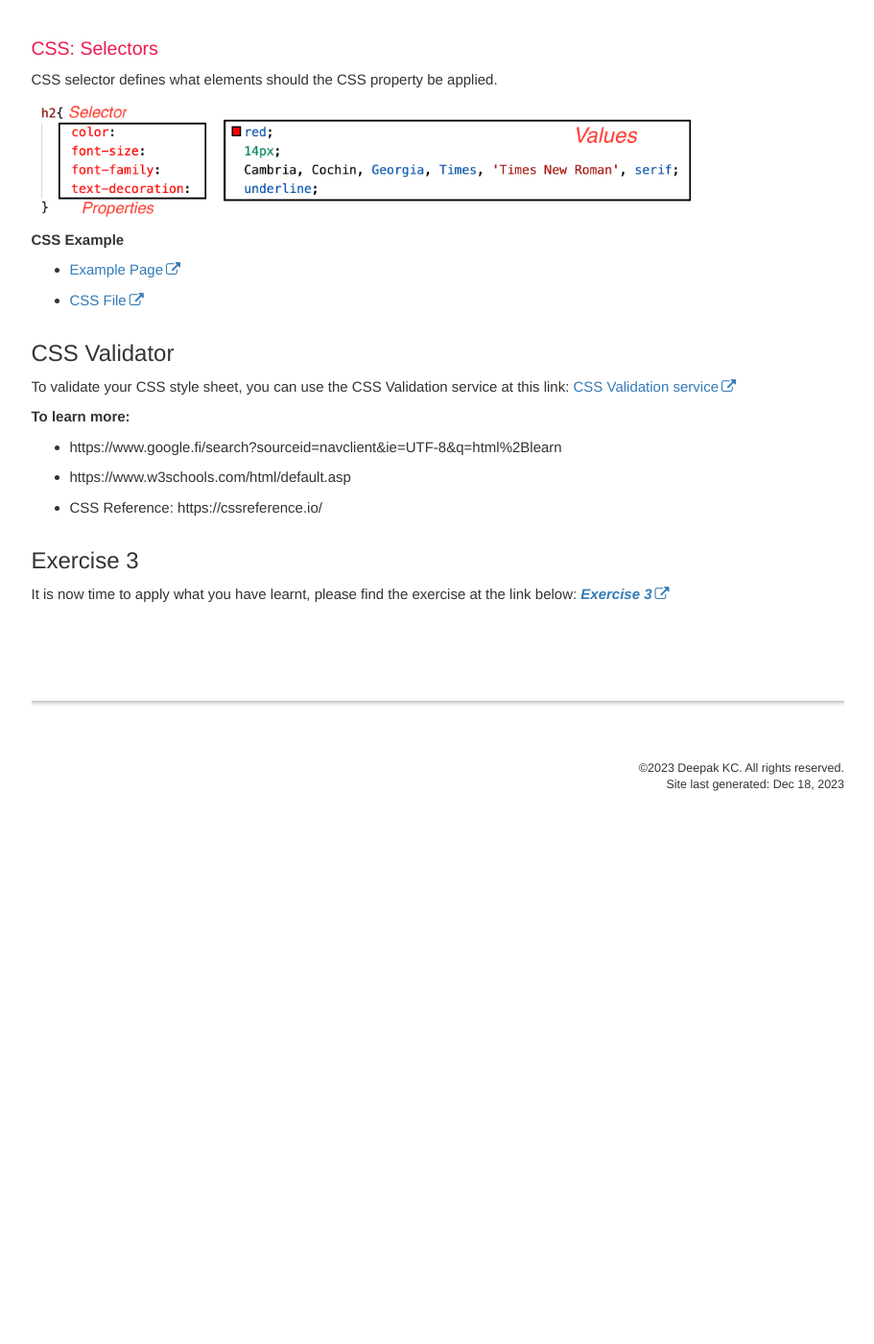
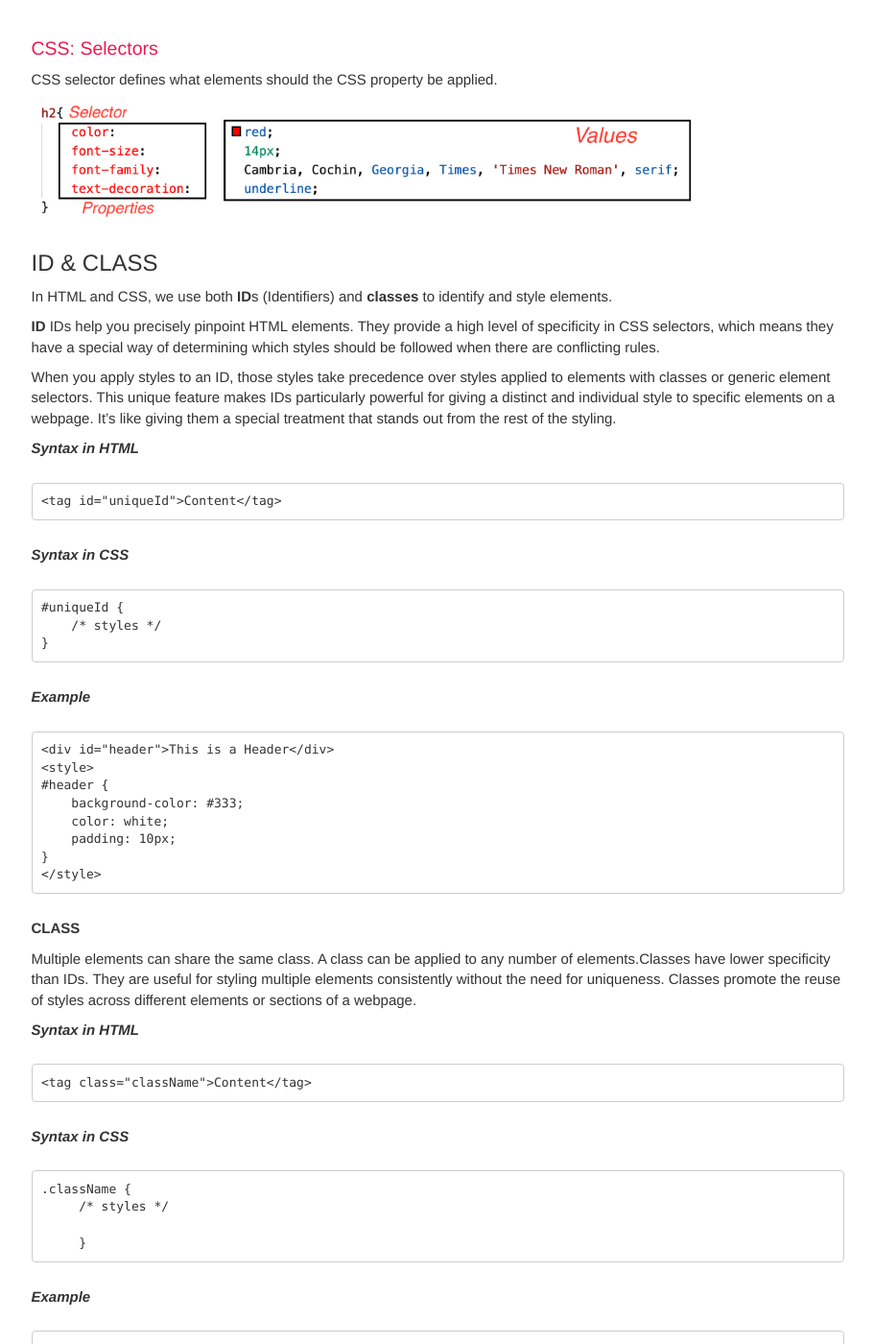
Before and after one commit to dipaish/www23, a Jekyll site: the page built from css.md, in a window 1280 px wide and 1400 px high, scrolled down 1218 px. Shown: the whole window at 96% size, without its empty margins (330-1241 px from the left). Built offline with Jekyll 4.4.1, drawn with Linux system fonts in a browser that asks for light colours; our own code applies the rules of GitHub Pages for plain Markdown files; comment, search, counter and statistics services are not loaded; before the commit the page ends 2095 px from its top, so only the background shows below that; some of the changed text lies outside the part shown.

Commit message:
id and class added

````diff
--- a/css.md
+++ b/css.md
@@ -51,6 +51,68 @@ CSS selector defines what elements should the CSS property be applied.
 ![HTML Element](assets/images/cssselector.png)
 
 
+## ID & CLASS
+
+In HTML and CSS, we use both **ID**s (Identifiers) and **classes** to identify and style elements.
+
+**ID**
+IDs help you precisely pinpoint HTML elements. They provide a high level of specificity in CSS selectors, which means they have a special way of determining which styles should be followed when there are conflicting rules.
+
+When you apply styles to an ID, those styles take precedence over styles applied to elements with classes or generic element selectors. This unique feature makes IDs particularly powerful for giving a distinct and individual style to specific elements on a webpage. It's like giving them a special treatment that stands out from the rest of the styling.
+
+***Syntax in HTML***
+```
+<tag id="uniqueId">Content</tag>
+```
+
+***Syntax in CSS***
+```
+#uniqueId {
+    /* styles */
+}
+```
+
+***Example***
+```
+<div id="header">This is a Header</div>
+<style>
+#header {
+    background-color: #333;
+    color: white;
+    padding: 10px;
+}
+</style>
+```
+
+**CLASS**
+
+Multiple elements can share the same class. A class can be applied to any number of elements.Classes have lower specificity than IDs. They are useful for styling multiple elements consistently without the need for uniqueness. Classes promote the reuse of styles across different elements or sections of a webpage.
+
+***Syntax in HTML***
+```
+<tag class="className">Content</tag>
+```
+
+***Syntax in CSS***
+```
+.className {
+     /* styles */
+
+     }
+```
+
+***Example***
+```
+<p class="highlight">This is a highlighted paragraph.</p>
+<style>
+.highlight {
+    background-color: yellow;
+    padding: 5px;
+}
+</style>
+
+```
+
 **CSS Example**
 - [Example Page](https://dipaish.github.io/www2020/cssexample.html)
 - [CSS File](https://raw.githubusercontent.com/dipaish/www2020/master/docs/css/learncss.css)
@@ -63,6 +125,6 @@ To validate your CSS style sheet, you can use the CSS Validation service at this
 - https://www.w3schools.com/html/default.asp
 - CSS Reference: https://cssreference.io/
 
-## Exercise 3
+## Exercise 4
 It is now time to apply what you have learnt, please find the exercise at the link below:
-***[Exercise 3](https://docs.google.com/document/d/1_Jjq6BvFO_p34vSD2S0kGBkt-irFea4L/edit?usp=share_link&ouid=111470325935077300698&rtpof=true&sd=true)***
+***[Exercise 4](https://docs.google.com/document/d/1_Jjq6BvFO_p34vSD2S0kGBkt-irFea4L/edit?usp=share_link&ouid=111470325935077300698&rtpof=true&sd=true)***
````
Also changed, not shown: index.md (+0 -2 lines).
